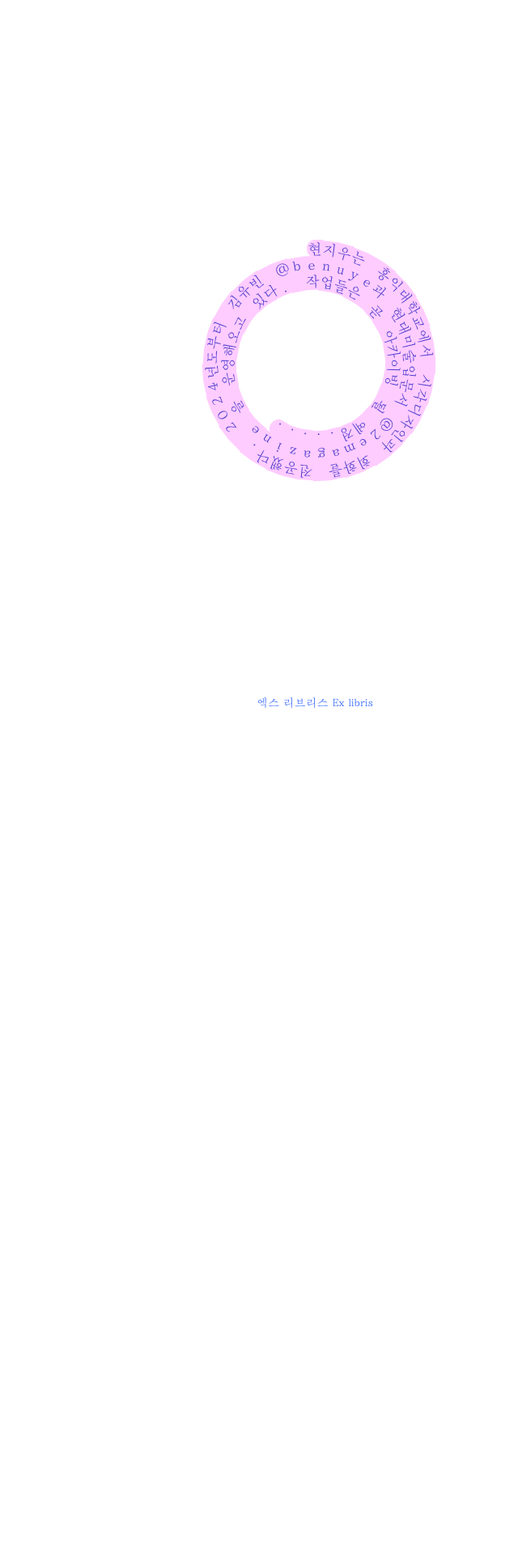
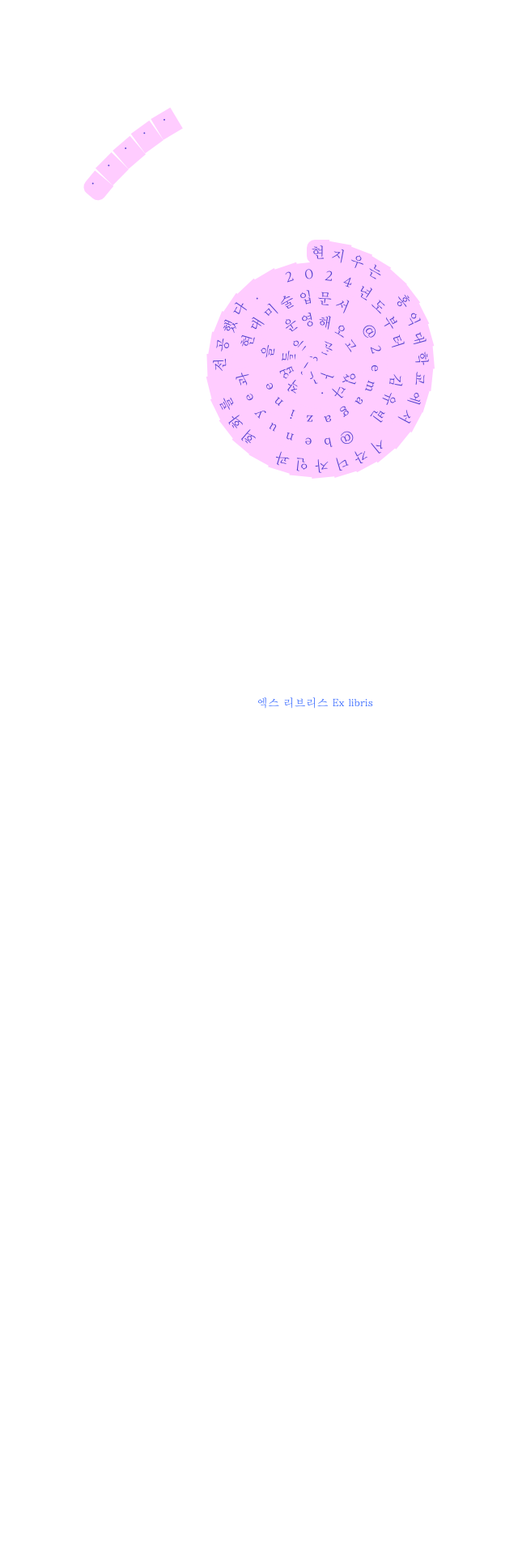
Before and after one commit to jiu-hyun/youngcha, a Jekyll site: the page built from index.html, in a window 1280 px wide. Shown: the top 1920 px of the page at 81% size, without its empty margins (251-891 px from the left). Built offline with Jekyll 4.4.1, drawn with Linux system fonts in a browser that asks for light colours.

Commit message:
Increase bubble box size for more padding around letters
Co-Authored-By: Claude Sonnet 4.6 <noreply@anthropic.com>

```diff
--- a/_layouts/bubble-index.html
+++ b/_layouts/bubble-index.html
@@ -38,10 +38,10 @@
       left: -10px;
       background: #fcf;
       color: #513fce;
-      width: 20px;
-      height: 22px;
-      min-width: 20px;
-      min-height: 22px;
+      width: 28px;
+      height: 30px;
+      min-width: 28px;
+      min-height: 30px;
       display: flex;
       justify-content: center;
       align-items: center;
```
Also changed, not shown: other parts of _layouts/bubble-index.html (+2 -2 lines).
